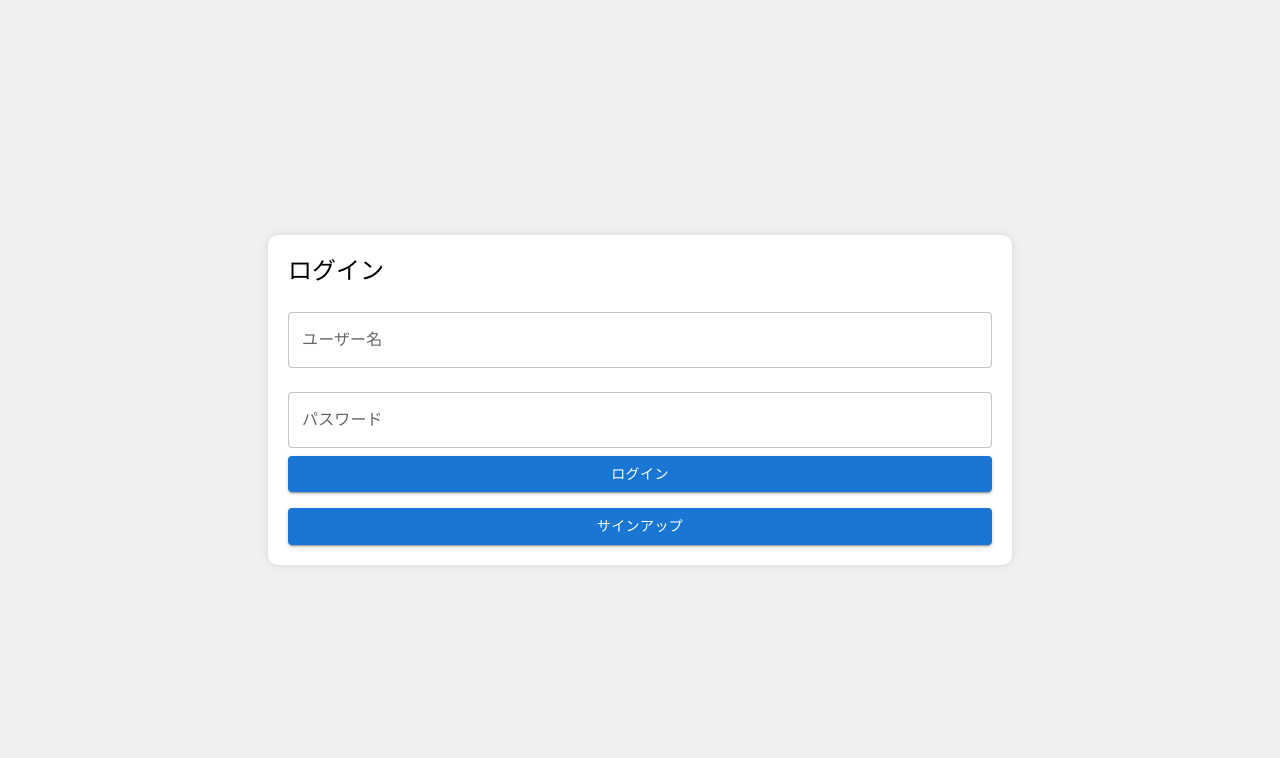
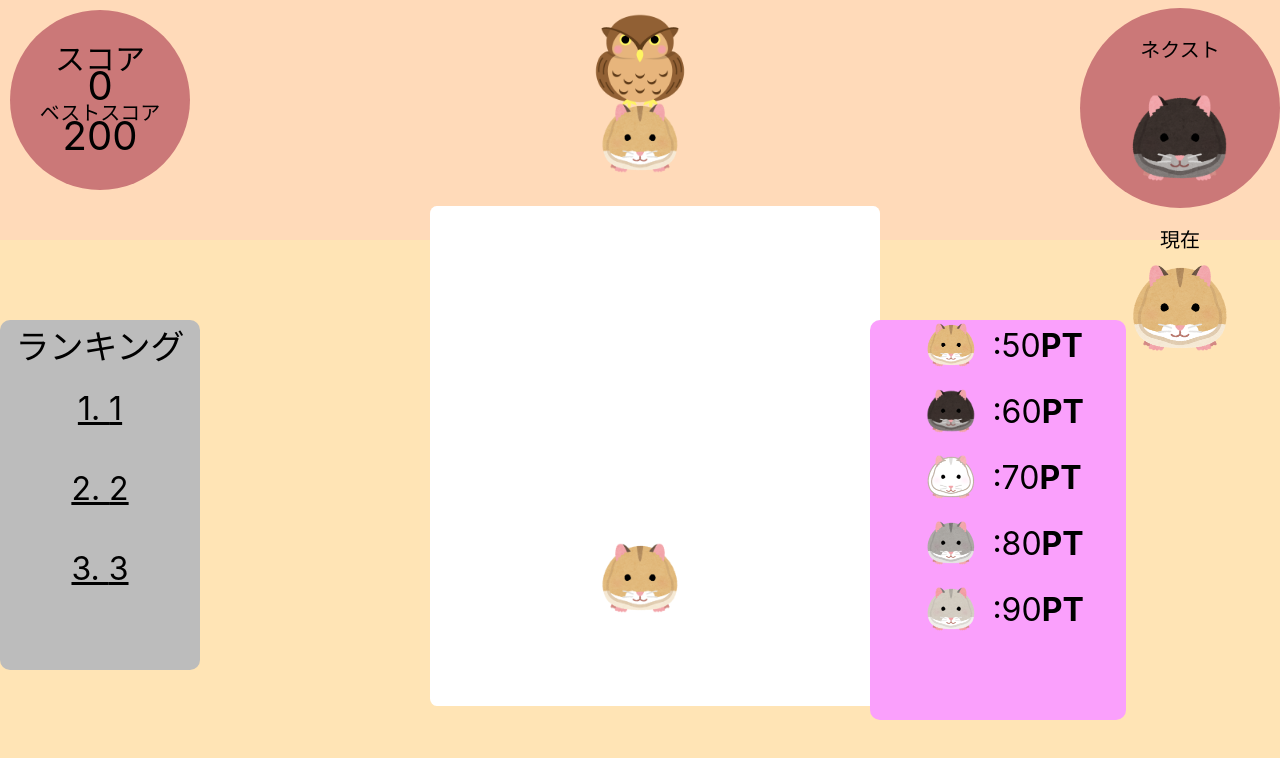
Before and after one commit to CA01971028/fruit_game, a React (Create React App) app in the folder game/frontend/: page /account in a window 1280 px wide. Shown: the top 758 px of the page. Built offline with nearby package versions, Linux system fonts and the light colour scheme; no server answers.

Commit message:
test
test

```diff
--- a/game/frontend/src/App.tsx
+++ b/game/frontend/src/App.tsx
@@ -12,20 +12,20 @@ import Start_display from './compornent/Start_display'
 
 const App: React.FC = () => {
   return (
+    // <AuthProvider>
+    //   <Routes>
+    //     <Route path="/" element={<Start_display />} />
+    //     <Route path="/account" element={<Flask_account />} />
+    //     <Route path="/login" element={<ProtectedRoute component={Supot} />} />
+    //     <Route path="/Flask_addaccount" element={<Flask_addaccount />} />
+    //   </Routes>
+    // </AuthProvider>
     <AuthProvider>
       <Routes>
         <Route path="/" element={<Start_display />} />
-        <Route path="/account" element={<Flask_account />} />
-        <Route path="/login" element={<ProtectedRoute component={Supot} />} />
-        <Route path="/Flask_addaccount" element={<Flask_addaccount />} />
+        <Route path="/account" element={<Supot />} />
       </Routes>
     </AuthProvider>
-    // <AuthProvider>
-    //   <Routes>
-    //     <Route path="/" element={<Start_display />} />
-    //     <Route path="/account" element={<Supot />} />
-    //   </Routes>
-    // </AuthProvider>
   );
 };
 
```
